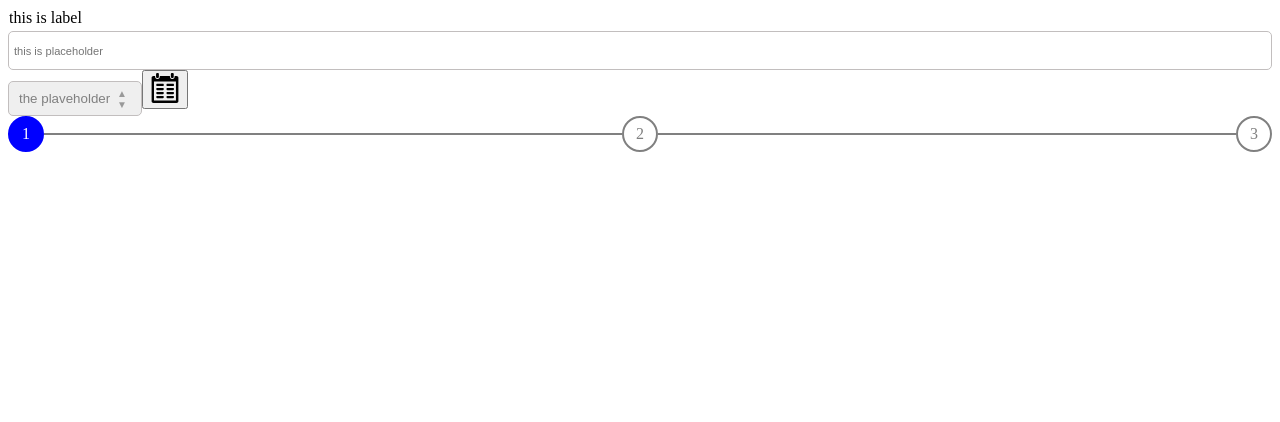
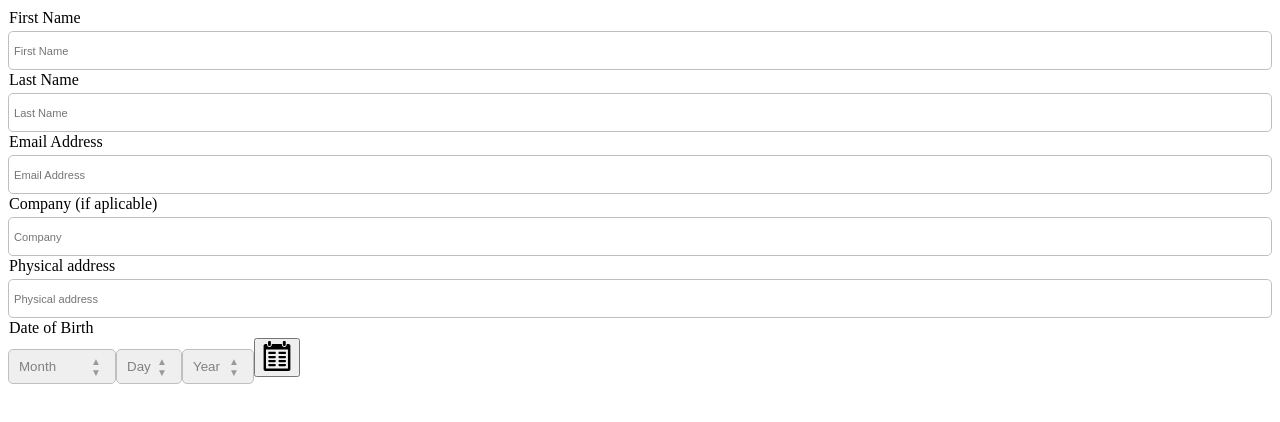
Before and after one commit to Shushanik01/Wizard_registration_flow_with_zod, a React (Vite) app: page / in a window 1280 px wide. Shown: the top 422 px of the page. Built offline with nearby package versions, Linux system fonts and the light colour scheme.

Commit message:
feat: create personal info

```diff
--- a/src/App.tsx
+++ b/src/App.tsx
@@ -3,6 +3,7 @@ import SelectForm from './components/formSelect/SelectForm';
 import Calendar from "./components/calendar/Calendar";
 import StepIndicator from "./components/stepIndicator/StepIndicator";
 import { useState } from "react";
+import PersonalInfo from "./pages/personalInfo/PersonalInfo";
 
 function App() {
 
@@ -10,10 +11,7 @@ function App() {
 
   return (
     <>
-      <FormInput label="this is label" type="text" placeholder="this is placeholder" />
-      <SelectForm placeholder="the plaveholder" options={[1,2,3,4,5]}/>
-      <Calendar/>
-      <StepIndicator totalSteps={3} currentStep={1}/>
+     <PersonalInfo/>
     </>
   )
 }
--- a/src/components/formSelect/SelectForm.tsx
+++ b/src/components/formSelect/SelectForm.tsx
@@ -2,11 +2,12 @@ import { useState } from 'react'
 import styles from './SelectForm.module.css'
 
 interface SelectFormProps {
-    placeholder: string,
-    options: (string | number)[]
+    placeholder?: string,
+    options?: (string | number)[],
+    onSelect?: (value: string | number) => void
 }
 
-const SelectForm = ({ placeholder, options }: SelectFormProps) => {
+const SelectForm = ({ placeholder = '', options = [], onSelect }: SelectFormProps) => {
 
     const [selectedIndex, setSelectedIndex] = useState<number | null>(null);
 
@@ -27,6 +28,7 @@ const SelectForm = ({ placeholder, options }: SelectFormProps) => {
                 onChange={(e) => {
                     const index = options.findIndex(opt => String(opt) === e.target.value)
                     setSelectedIndex(index)
+                    onSelect?.(options[index])
                 }}
                 defaultValue='' required>
                 <option value="" disabled hidden>{placeholder}</option>
--- a/src/pages/personalInfo/PersonalInfo.tsx
+++ b/src/pages/personalInfo/PersonalInfo.tsx
@@ -1,5 +1,53 @@
+import { useState } from 'react'
+import FormInput from "../../components/formField/formInput";
+import SelectForm from "../../components/formSelect/SelectForm";
+import Calendar from "../../components/calendar/Calendar";
+import styles from './personalInfo.module.css'
 
+const months = ['January', 'February', 'March', 'April', 'May', 'June', 'July', 'August', 'September', 'October', 'November', 'December']
+const currentYear = new Date().getFullYear()
+const years = Array.from({ length: currentYear - 1900 + 1 }, (_, i) => currentYear - i)
 
-const PersonalInfo = () =>{
+const PersonalInfo = () => {
+    const [selectedMonth, setSelectedMonth] = useState<string | null>(null)
+    const [selectedYear, setSelectedYear] = useState<number | null>(null)
 
+    const monthIndex = selectedMonth ? months.indexOf(selectedMonth) : -1
+    const daysInMonth = monthIndex >= 0
+        ? new Date(selectedYear ?? 2000, monthIndex + 1, 0).getDate()
+        : 31
+    const days = Array.from({ length: daysInMonth }, (_, i) => i + 1)
+
+    return (
+        <div className={styles.container}>
+            <div className={styles.nameField}>
+                <FormInput label="First Name" placeholder='First Name' type="text" />
+                <FormInput label="Last Name" placeholder="Last Name" type="text" />
+            </div>
+            <FormInput label="Email Address" placeholder='Email Address' type="text" />
+            <FormInput label="Company (if aplicable)" placeholder='Company' type="text" />
+            <FormInput label="Physical address" placeholder='Physical address' type="text" />
+            <p>Date of Birth</p>
+            <div className={styles.birthSection}>
+                <SelectForm
+                    placeholder="Month"
+                    options={months}
+                    onSelect={(val) => setSelectedMonth(val as string)}
+                />
+                <SelectForm
+                    key={selectedMonth}
+                    placeholder="Day"
+                    options={days}
+                />
+                <SelectForm
+                    placeholder="Year"
+                    options={years}
+                    onSelect={(val) => setSelectedYear(val as number)}
+                />
+                <Calendar />
+            </div>
+        </div>
+    )
 }
+
+export default PersonalInfo
```
Also changed, not shown: src/pages/personalInfo/personalInfo.module.css (added).
